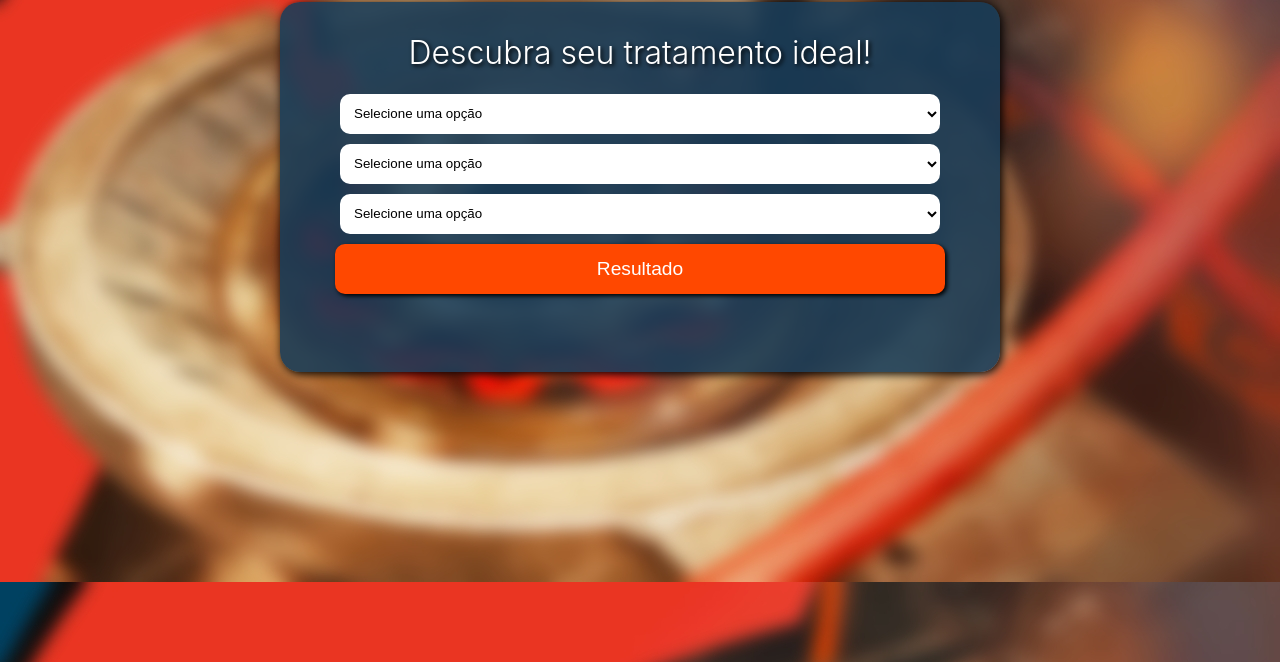
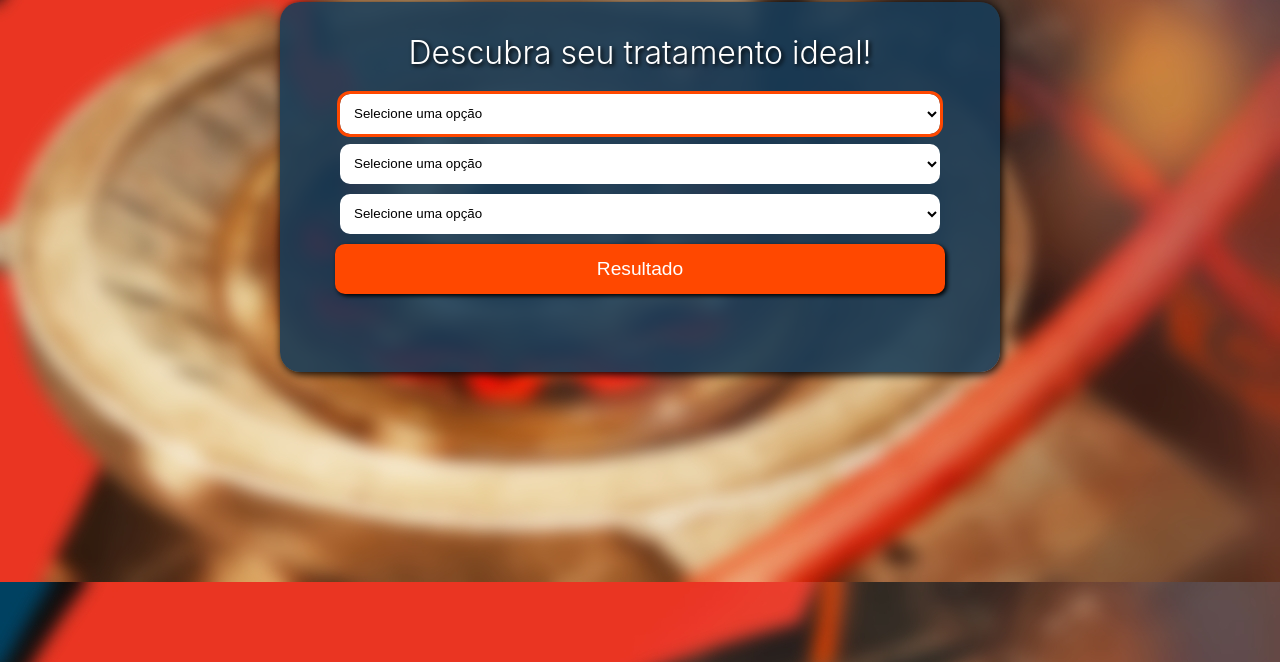
Before and after one commit to BladimirDev/projeto-normatic, a plain HTML site: page funcionario/choice.html in a window 1280 px wide. In both pictures the pointer is over the element 640 px from the left and 251 px from the top of the page. Shown: the part 138-800 px from the top of the page. Drawn offline with Linux system fonts and the light colour scheme.

Commit message:
Adicionei hover border nas opçoes

```diff
--- a/static/choice.css
+++ b/static/choice.css
@@ -13,3 +13,8 @@ main{
     border: none;
     padding: 10px;
 }
+
+.options:hover {
+    cursor: pointer;
+    outline: #FF4800 3px solid;;
+}
```
